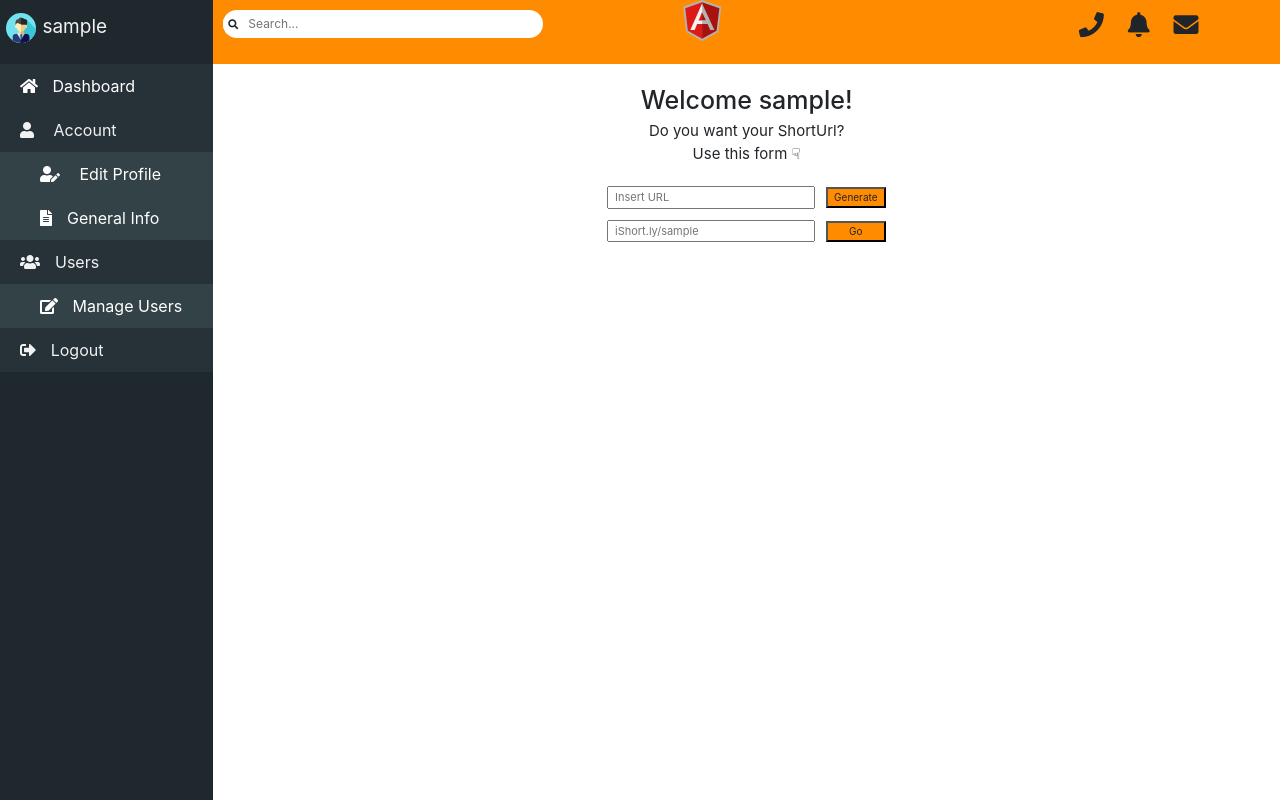
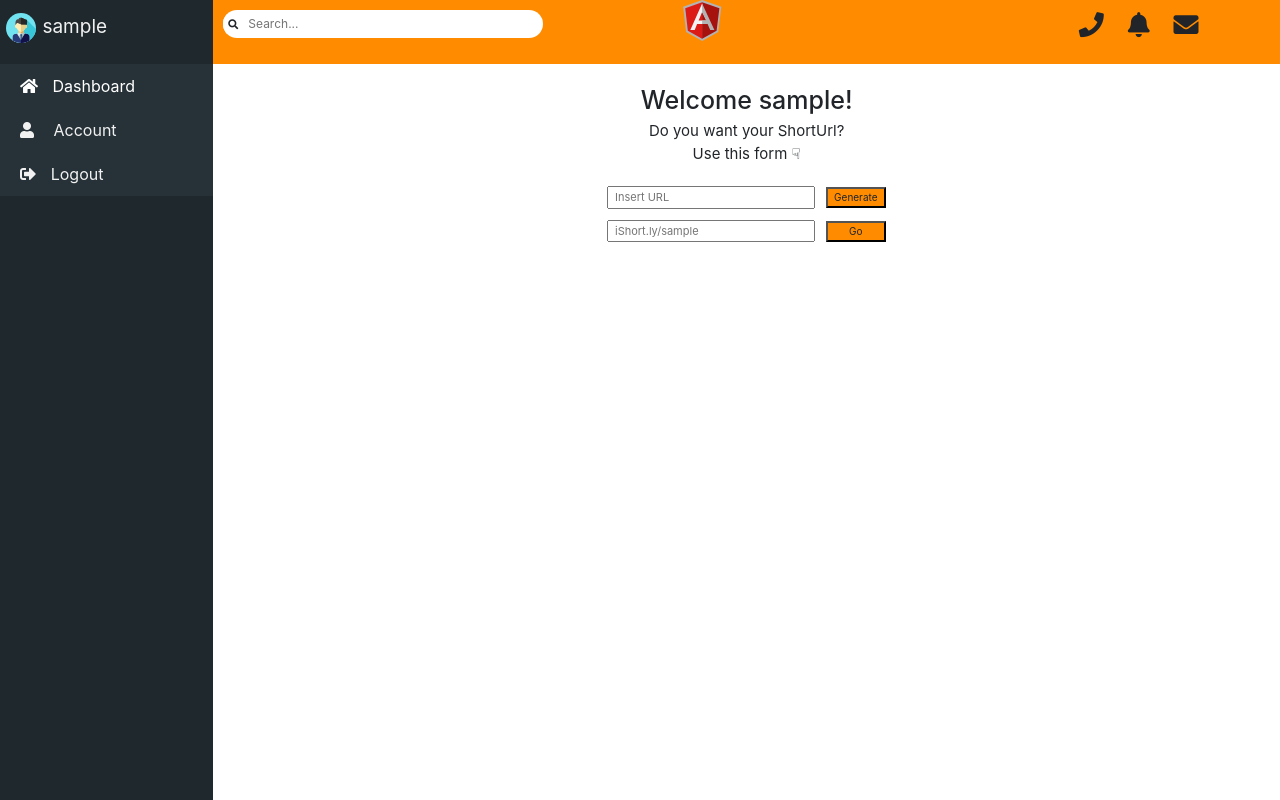
Before and after one commit to AnthonyContrader/iShortner, an Angular app: page /user-dashboard in a window 1280 px wide. Built offline with nearby package versions, Linux system fonts and the light colour scheme; sample sign-in values are in the browser's storage.

Commit message:
Fix bugs e aggiunta gestione redirect url

```diff
--- a/src/app/layout/user-layout/user-menu/user-menu.component.html
+++ b/src/app/layout/user-layout/user-menu/user-menu.component.html
@@ -6,10 +6,10 @@
                   Dashboard </a>
           </button>
           <button type="button" class="menubtn" data-toggle="collapsebtn" data-target="#account"
-              >
+              (click)="isCollapsed()">
               <i class="fas fa-user" style="margin-right: 15px"></i> Account
           </button>
-          <div class="collapsebtn" id="account" >
+          <div class="collapsebtn" id="account" *ngIf="collapsed">
               <button class="menubtn" style="background-color: #334247; padding-left: 40px">
                   <a [routerLink]="['/user-dashboard/edit']"> <i class="fas fa-user-edit"
                           style="margin-right: 15px"></i>
@@ -20,16 +20,6 @@
                           style="margin-right: 15px"></i>General Info</a>
               </button>
           </div>
-          <button type="button" class="menubtn" data-toggle="collapsebtn" data-target="#users"
-              >
-              <i class="fas fa-users" style="margin-right: 15px"></i>Users
-          </button>
-          <div class="collapsebtn" id="users" >
-              <button class="menubtn" style="padding-left: 40px; background-color: #334247;">
-                  <a [routerLink]="['/user-dashboard/users']"> <i class="fas fa-edit" style="margin-right: 10px">
-                      </i> Manage Users </a>
-              </button>
-          </div>
           <button class="menubtn" (click)="logout()">
               <i class="fas fa-sign-out-alt" style="margin-right: 15px"></i>Logout
           </button>
--- a/src/app/layout/user-layout/user-menu/user-menu.component.ts
+++ b/src/app/layout/user-layout/user-menu/user-menu.component.ts
@@ -7,6 +7,8 @@ import { Router } from '@angular/router';
   styleUrls: ['./user-menu.component.css']
 })
 export class UserMenuComponent implements OnInit {
+
+  collapsed = false;
 
   constructor(private router: Router) { }
 
@@ -18,4 +20,7 @@ export class UserMenuComponent implements OnInit {
     this.router.navigateByUrl('');
   }
 
+  isCollapsed(){
+    this.collapsed = !this.collapsed;
+  }
 }
--- a/src/app/user/user-dashboard/user-dashboard.component.html
+++ b/src/app/user/user-dashboard/user-dashboard.component.html
@@ -2,8 +2,8 @@
   <h1>Welcome {{user.username}}!</h1>
 
   <p>Do you want your ShortUrl?<br>Use this form &#9759;</p>
-
-		<form #f="ngForm"> <!-- form per generare short url -->
+    <!-- form per generare short url // autocomplete off togli i suggerimenti dall'input ma impedisce che tornando indietro si mantengano i dati del form-->
+		<form #f="ngForm" autocomplete="off">
       <input ngModel name="longurl" placeholder="Insert URL" #war="ngModel" required pattern="(http(s)?:\/\/.)?(www\.)?[-a-zA-Z0-9@:%._\+~#=]{2,256}\.[a-z]{2,6}\b([-a-zA-Z0-9@:%_\+.~#?&//=]*)|[-a-zA-Z0-9@:%._\+~#=]{1,256}\.[a-zA-Z0-9()]{1,6}\b([-a-zA-Z0-9()@:%_\+.~#?&//=]*)"/>
       <button *ngIf="!(war.invalid && (war.dirty || war.touched))" type="submit" (click)="getUrl(f)">Generate</button>
       <button *ngIf="(war.invalid && (war.dirty || war.touched))">Generate</button>
@@ -19,12 +19,12 @@
       </div>
     </form>
 
-    <form> <!-- form per redirect -->
+    <form #g="ngForm" autocomplete="off"> <!-- form per redirect -->
 
       <!-- controllo errore su short url generato -->
       <div *ngIf="!err">
-			  <input value="{{this.url.shorturl}}" placeholder="iShort.ly/sample">
-        <button>Go</button>
+			  <input ngModel type="text" name ="shorturl" [(ngModel)]="url.shorturl" placeholder="iShort.ly/sample">
+        <button type="submit" (click)="redirect();">Go</button>
       </div>
       <div *ngIf="err">
         <div class="error">Invalid URL !</div>
--- a/src/app/user/user-dashboard/user-dashboard.component.ts
+++ b/src/app/user/user-dashboard/user-dashboard.component.ts
@@ -1,4 +1,4 @@
-import { Component, Input, OnInit } from '@angular/core';
+import { Component, Input, OnInit, ViewChild } from '@angular/core';
 import { UrlService } from 'src/service/url.service';
 import { UserDTO } from 'src/dto/userdto';
 import { UrlDTO } from 'src/dto/urldto';
@@ -29,7 +29,8 @@ export class UserDashboardComponent implements OnInit {
 
   getUrl(f: NgForm): void {
     this.url.fkurl = this.user.id;
-    this.url.longurl = f.value.longurl,
+    this.url.longurl = f.value.longurl;
+    console.log(this.url.longurl)
     this.service.create(this.url).subscribe((res) => {
       (res == null)? (
         this.err = true
@@ -38,4 +39,10 @@ export class UserDashboardComponent implements OnInit {
       )})
   }
 
+  redirect(g: NgForm): void{
+    console.log(this.url.longurl)
+    this.service.redirect(this.url).subscribe((url) => this.url = url);
+    window.location.href = this.url.longurl
+  }
+
 }
--- a/src/app/user/user-info-url/user-info-url.component.css
+++ b/src/app/user/user-info-url/user-info-url.component.css
@@ -1,4 +1,4 @@
-.container-fluid {
-    background-color: rgb(122, 122, 122);
-    padding-bottom: 600px;
+.container-fluid{
+    overflow-y:auto;
+    max-height:98%;
 }
--- a/src/app/user/user-info-url/user-info-url.component.html
+++ b/src/app/user/user-info-url/user-info-url.component.html
@@ -12,7 +12,7 @@
     <h2>Non ci sono URL da mostrare!</h2>
   </div>
 
-  <div *ngIf = "!empty" class="row">
+  <div *ngIf = "!empty"  class="row">
     <div class="col-12">
       <table class="table">
         <thead>
--- a/src/service/url.service.ts
+++ b/src/service/url.service.ts
@@ -21,4 +21,7 @@ import { UrlDTO } from 'src/dto/urldto';
         return this.http.post<any>('http://localhost:8080/' + this.type + '/create', url)
     }
 
+    redirect(url: UrlDTO): Observable<UrlDTO>{
+        return this.http.post<UrlDTO>('http://localhost:8080/' + this.type + '/redirect', url);
+    }
 }
```
